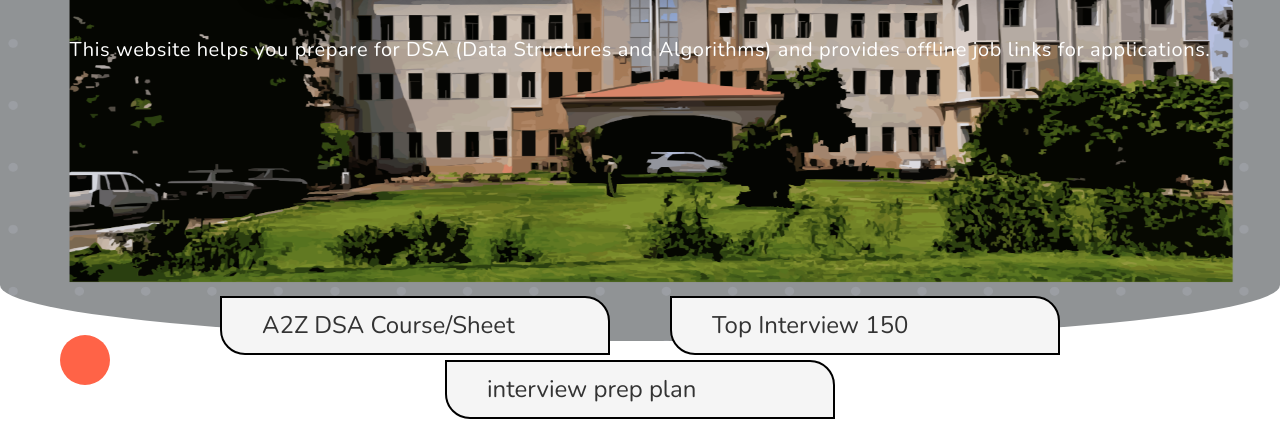
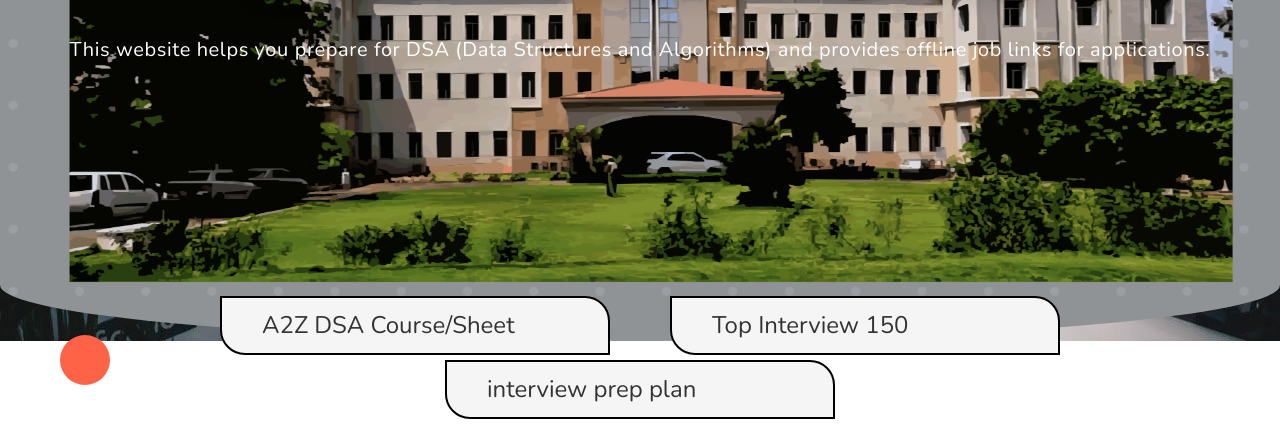
Before and after one commit to Nithish1209/trainingandplacementcellKitsWarangal, a plain HTML site: page index.html in a window 1280 px wide. Shown: the part 355-800 px from the top of the page. Drawn offline with nearby package versions, Linux system fonts and the light colour scheme; a script that the page names is missing.

Commit message:
Update style.css

```diff
--- a/css/style.css
+++ b/css/style.css
@@ -383,6 +383,8 @@ html::-webkit-scrollbar-thumb {
   font-size: 20px;
   margin: 0;
   line-height: 2; letter-spacing: 0.6px;
+    background-image: url(../Image/kitswnyt2.png);
+
 }
 .paralex-head {
   width: 100%;
```
